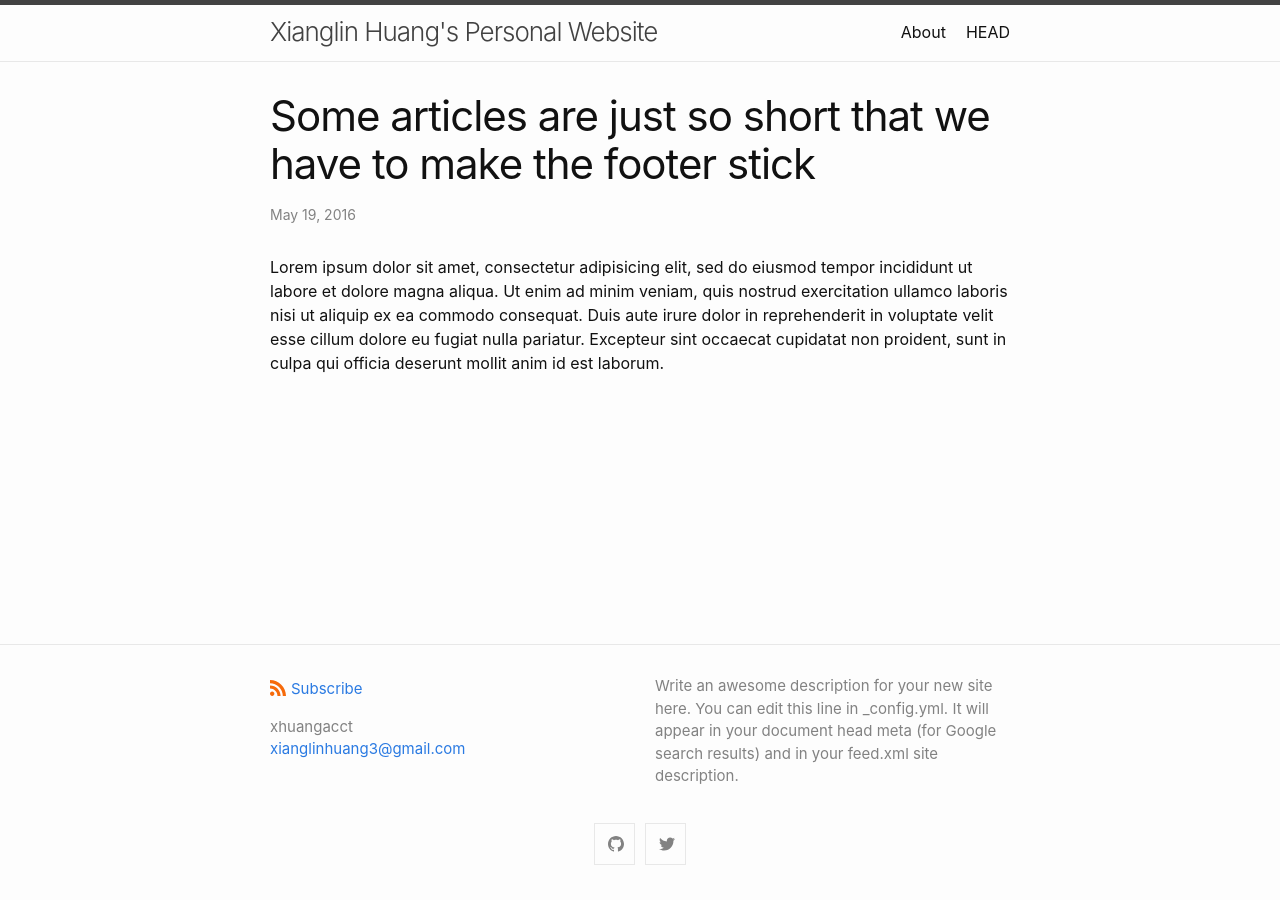
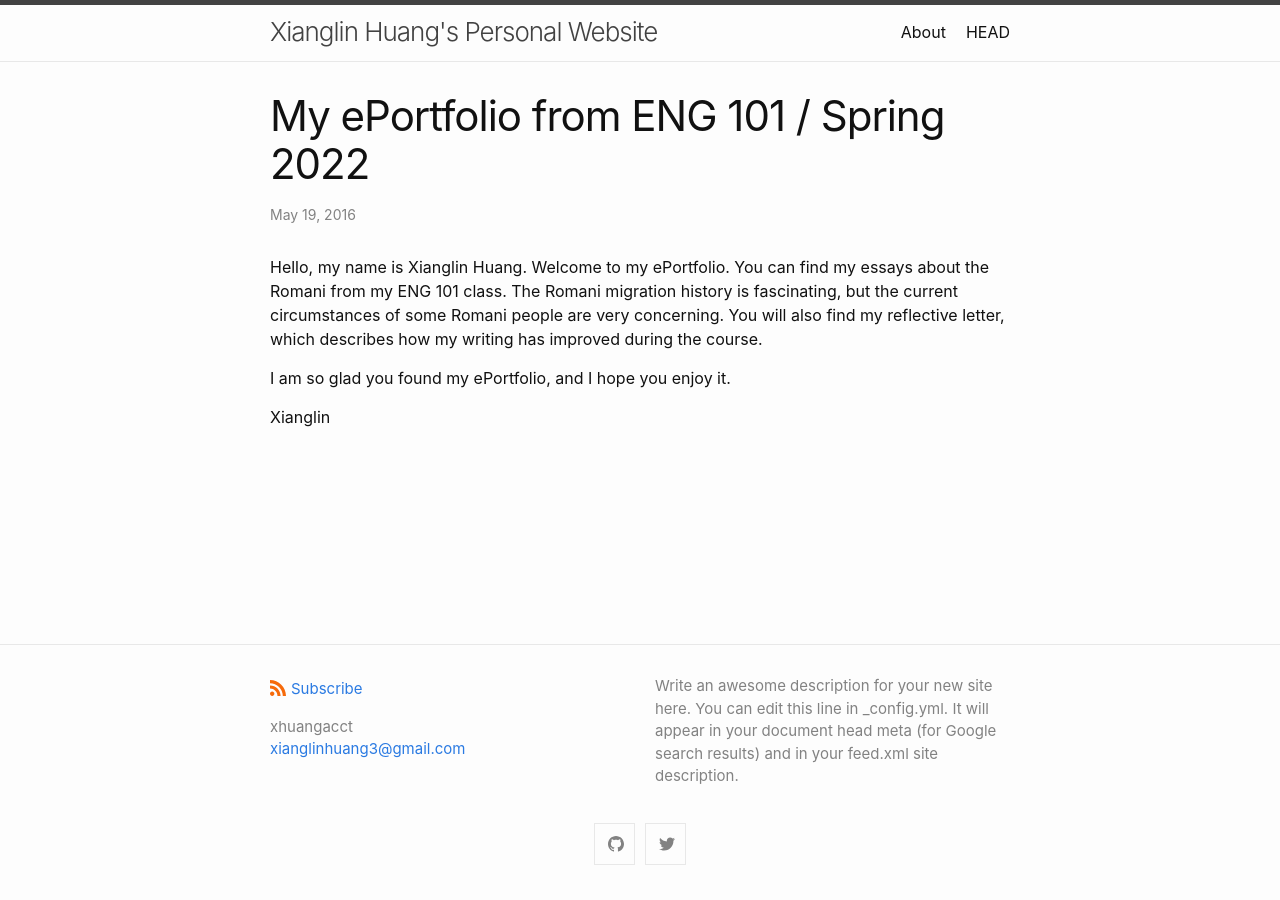
Before and after one commit to xhuangacct/xhuangacct, a Jekyll site: the page built from _posts/2016-05-19-super-short-article.md, in a window 1280 px wide. Built offline with Jekyll 4.4.1, drawn with Linux system fonts in a browser that asks for light colours.

Commit message:
Update 2016-05-19-super-short-article.md

```diff
--- a/_posts/2016-05-19-super-short-article.md
+++ b/_posts/2016-05-19-super-short-article.md
@@ -1,7 +1,12 @@
 ---
 layout: post
-title: "Some articles are just so short that we have to make the footer stick"
+title: "My ePortfolio from ENG 101 / Spring 2022"
 categories: misc
 ---
 
-Lorem ipsum dolor sit amet, consectetur adipisicing elit, sed do eiusmod tempor incididunt ut labore et dolore magna aliqua. Ut enim ad minim veniam, quis nostrud exercitation ullamco laboris nisi ut aliquip ex ea commodo consequat. Duis aute irure dolor in reprehenderit in voluptate velit esse cillum dolore eu fugiat nulla pariatur. Excepteur sint occaecat cupidatat non proident, sunt in culpa qui officia deserunt mollit anim id est laborum.
+Hello, my name is Xianglin Huang. Welcome to my ePortfolio. You can find my essays about the Romani from my ENG 101 class. The Romani migration history is fascinating, but the current circumstances of some Romani people are very concerning. You will also find my reflective letter, which describes how my writing has improved during the course.
+
+I am so glad you found my ePortfolio, and I hope you enjoy it.
+
+
+Xianglin
```
